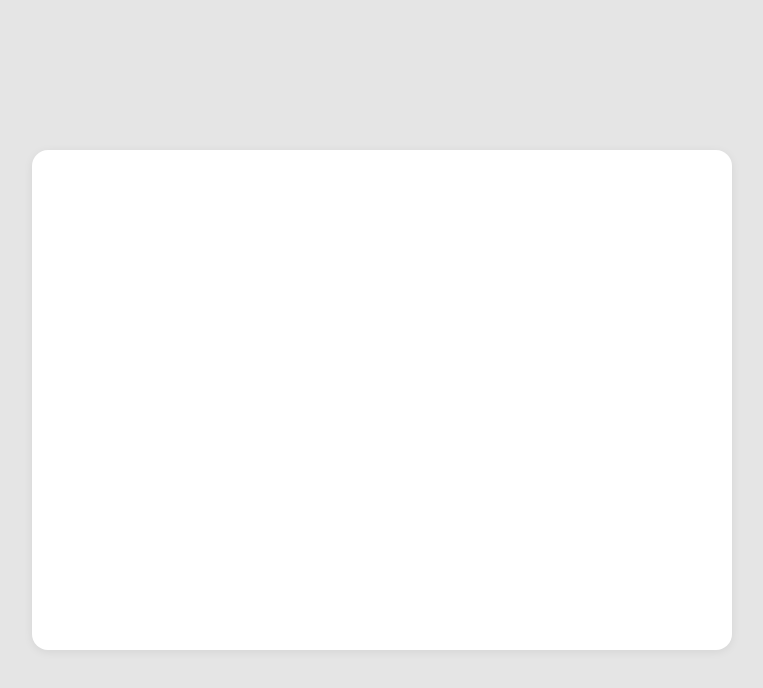
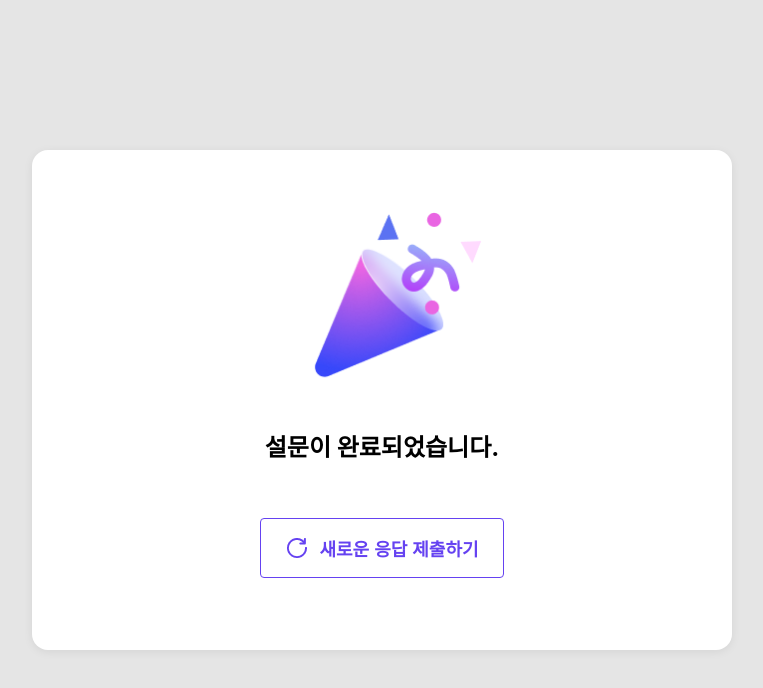
Before and after one commit to tnemnorivnelee/study-pie, a React (Create React App) app: page /done/1 in a window 1280 px wide. Before the commit this address had no page. Shown: the top 688 px of the page, without its empty margins (258-1021 px from the left). Built offline with nearby package versions, Linux system fonts and the light colour scheme; what jotai-tanstack-query would draw is missing.

Commit message:
feat: 응답 완료 페이지 구현

```diff
--- a/src/App.js
+++ b/src/App.js
@@ -1,17 +1,17 @@
-import { Route, Routes } from "react-router-dom";
-import styled from "styled-components";
+import { Route, Routes } from 'react-router-dom';
+import styled from 'styled-components';
 
-import CompletionPage from "./pages/CompletionPage";
-import SurveyPage from "./pages/SurveyPage";
+import CompletionPage from './pages/CompletionPage';
+import SurveyPage from './pages/SurveyPage';
 
 function App() {
   return (
     <AppWrapper>
       <Box>
         <Routes>
-          <Route path="/done" element={<CompletionPage />} />
-          <Route path="/survey/:surveyId" element={<SurveyPage />}>
-            <Route path=":step" element={<SurveyPage />} />
+          <Route path='/done/:surveyId' element={<CompletionPage />} />
+          <Route path='/survey/:surveyId' element={<SurveyPage />}>
+            <Route path=':step' element={<SurveyPage />} />
           </Route>
         </Routes>
       </Box>
--- a/src/components/ActionButtons/index.js
+++ b/src/components/ActionButtons/index.js
@@ -1,4 +1,5 @@
 import { useAtomValue } from 'jotai';
+import { useState } from 'react';
 import { useNavigate } from 'react-router-dom';
 import styled from 'styled-components';
 
@@ -13,9 +14,10 @@ function ActionButtons() {
   const step = useStep();
   const surveyId = useSurveyId();
   const answers = useAnswers();
+
+  const [isPosting, setIsPosting] = useState(false);
+
   const questionsLength = useAtomValue(questionsLengthState).data;
-
-  // console.log(questionsLength);
 
   const isLast = questionsLength - 1 === step;
   const navigate = useNavigate();
@@ -24,7 +26,7 @@ function ActionButtons() {
     <ActionButtonsWrapper>
       {step === 0 || (
         <Button
-          type='TERTIARY'
+          type='SECONDARY'
           onClick={() => {
             navigate(`${step - 1}`);
           }}
@@ -36,11 +38,19 @@ function ActionButtons() {
         <Button
           type='PRIMARY'
           onClick={() => {
-            postAnswers(surveyId, answers);
-            navigate('/done');
+            setIsPosting(true);
+            postAnswers(surveyId, answers)
+              .then(() => {
+                navigate(`/done/${surveyId}`);
+              })
+              .catch((err) => {
+                alert('에러가 발생했습니다. 다시 시도해주세요.');
+                setIsPosting(false);
+              });
           }}
+          disabled={isPosting}
         >
-          제출
+          {isPosting ? '제출 중입니다...' : '제출'}
         </Button>
       ) : (
         <Button
--- a/src/components/Button/index.js
+++ b/src/components/Button/index.js
@@ -1,6 +1,6 @@
-import styled from "styled-components";
+import styled from 'styled-components';
 
-import { PRIMARY, SECONDARY, TERTIARY } from "../../constants/color";
+import { PRIMARY, SECONDARY, TERTIARY } from '../../constants/color';
 
 const colorMap = {
   PRIMARY,
@@ -10,43 +10,45 @@ const colorMap = {
 
 const Button = styled.button`
   padding: 16px 24px;
-  width: 200px;
+  min-width: 200px;
 
   color: ${({ type }) => colorMap[type].BUTTON.DEFAULT.COLOR};
   background: ${({ type }) => colorMap[type].BUTTON.DEFAULT.BACKGROUND};
-
   border-radius: 4px;
+  border: none;
+  font-weight: bold;
+  font-size: 18px;
+  font-size: 18px;
   border: ${({ type }) =>
-    type === "TERTIARY"
+    type === 'TERTIARY'
       ? `1px solid ${TERTIARY.BUTTON.DEFAULT.BORDER}`
-      : "none"};
-  font-weight: bold;
+      : 'none'};
 
   &:hover {
     color: ${({ type }) => colorMap[type].BUTTON.HOVER.COLOR};
     background: ${({ type }) => colorMap[type].BUTTON.HOVER.BACKGROUND};
     border: ${({ type }) =>
-      type === "TERTIARY"
+      type === 'TERTIARY'
         ? `1px solid ${TERTIARY.BUTTON.HOVER.BORDER}`
-        : "none"};
+        : 'none'};
   }
 
   &:active {
     color: ${({ type }) => colorMap[type].BUTTON.PRESSED.COLOR};
     background: ${({ type }) => colorMap[type].BUTTON.PRESSED.BACKGROUND};
     border: ${({ type }) =>
-      type === "TERTIARY"
+      type === 'TERTIARY'
         ? `1px solid ${TERTIARY.BUTTON.PRESSED.BORDER}`
-        : "none"};
+        : 'none'};
   }
 
   &:disabled {
     color: ${({ type }) => colorMap[type].BUTTON.DISABLED.COLOR};
     background: ${({ type }) => colorMap[type].BUTTON.DISABLED.BACKGROUND};
     border: ${({ type }) =>
-      type === "TERTIARY"
+      type === 'TERTIARY'
         ? `1px solid ${TERTIARY.BUTTON.DISABLED.BORDER}`
-        : "none"};
+        : 'none'};
   }
 `;
 
--- a/src/pages/CompletionPage/index.js
+++ b/src/pages/CompletionPage/index.js
@@ -1,19 +1,49 @@
-import axios from "axios";
-import { useAtomValue } from "jotai";
-import styled from "styled-components";
+import { useNavigate } from 'react-router-dom';
+import styled from 'styled-components';
 
-import testWithComma from "../../stores/test/testWithComma";
+import congrats from '../../asset/congrats.png';
+import reload from '../../asset/reload.png';
+import Button from '../../components/Button';
+import useSurveyId from '../../hooks/useSurveyId';
 
 function CompletionPage() {
-  const test = useAtomValue(testWithComma);
+  const surveyId = useSurveyId();
+  const navigate = useNavigate();
 
-  axios.get("http://localhost:3001/surveys").then((res) => {
-    console.log("res : ", res.data);
-  });
+  return (
+    <CompletionPageWrapper>
+      <img src={congrats} alt='' width='209' height='204' />
+      <MidText>설문이 완료되었습니다.</MidText>
 
-  return <CompletionPageWrapper>{test}</CompletionPageWrapper>;
+      <ReloadButton
+        type='TERTIARY'
+        onClick={() => {
+          navigate(`/survey/${surveyId}/0`);
+        }}
+      >
+        <img src={reload} alt='' width='24' height='24' />
+        새로운 응답 제출하기
+      </ReloadButton>
+    </CompletionPageWrapper>
+  );
 }
 
-const CompletionPageWrapper = styled.div``;
+const CompletionPageWrapper = styled.div`
+  width: 100%;
+  text-align: center;
+`;
+const MidText = styled.div`
+  font-size: 24px;
+  font-weight: bold;
+  line-height: 28px;
+  margin-top: 16px;
+  margin-bottom: 56px;
+`;
+
+const ReloadButton = styled(Button)`
+  display: inline-flex;
+  align-items: center;
+  gap: 10px;
+`;
 
 export default CompletionPage;
--- a/src/services/postAnswers.js
+++ b/src/services/postAnswers.js
@@ -1,7 +1,7 @@
 import mainApi from './apis/mainApi';
 
 function postAnswers(surveyId, data) {
-  mainApi.post('/answers', { surveyId, data });
+  return mainApi.post('/answers', { surveyId, data });
 }
 
 export default postAnswers;
--- a/src/stores/test/atom.js
+++ /dev/null
@@ -1,5 +0,0 @@
-import { atom } from "jotai";
-
-const testState = atom(["a", "b", "c", "d"]);
-
-export default testState;
--- a/src/stores/test/testWithComma.js
+++ /dev/null
@@ -1,11 +0,0 @@
-import { atom } from "jotai";
-
-import testState from "./atom";
-
-const testWithComma = atom((get) => {
-  const abcdArr = get(testState);
-
-  return abcdArr.join(",");
-});
-
-export default testWithComma;
```
Also changed, not shown: src/asset/congrats.png (added), src/asset/reload.png (added), src/components/TextAreaInput/index.js (line endings or trailing spaces).
